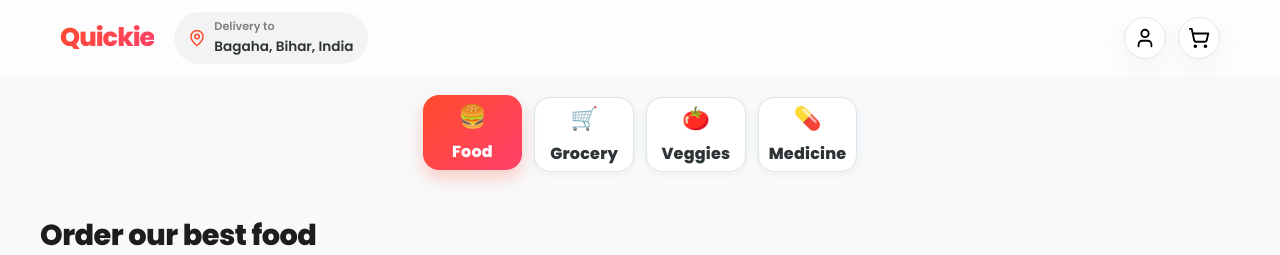
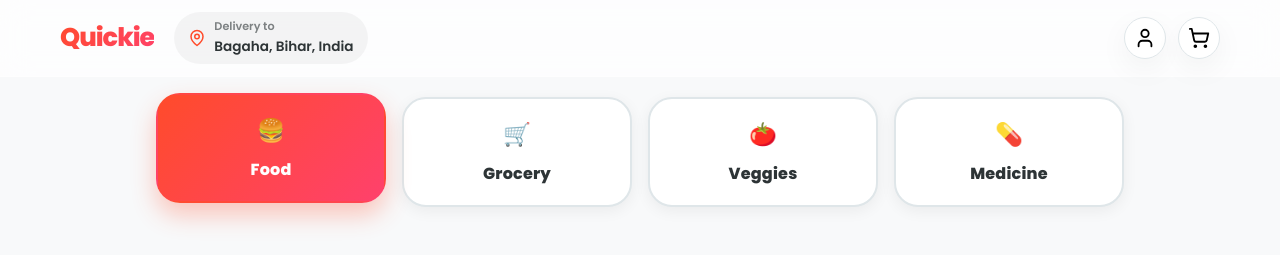
Before and after one commit to shroffrupesh79034-tech/Quickie-Customer-App, a React (Vite) app: page / in a window 1280 px wide. Shown: the top 255 px of the page. Built offline with nearby package versions, Linux system fonts and the light colour scheme.

Commit message:
style: set fixed dimensions for navigation tabs (230x110)

```diff
--- a/src/App.jsx
+++ b/src/App.jsx
@@ -63,36 +63,39 @@
 
 const styles = {
   tabGrid: {
-    display: 'grid',
-    gridTemplateColumns: 'repeat(4, 1fr)', // Default 4 in a row for web
-    gap: '12px',
+    display: 'flex',
+    justifyContent: 'center',
+    gap: '16px',
     marginBottom: '20px',
+    flexWrap: 'wrap',
   },
   tabItem: {
     display: 'flex',
-    flexDirection: 'column', // Stack icon and text slightly for "mid-large" feel
+    flexDirection: 'column',
     alignItems: 'center',
     justifyContent: 'center',
-    gap: '4px',
-    padding: '12px 10px',
-    borderRadius: '16px', // Balanced rounded corner
+    gap: '8px',
+    padding: '20px',
+    borderRadius: '24px',
     cursor: 'pointer',
     transition: 'all 0.3s cubic-bezier(0.4, 0, 0.2, 1)',
-    boxShadow: '0 2px 8px rgba(0,0,0,0.05)',
-    border: '1px solid var(--border-color)',
+    boxShadow: '0 4px 15px rgba(0,0,0,0.06)',
+    border: '2px solid var(--border-color)',
     background: 'white',
-    height: '75px', // Consistent mid-large height
+    width: '230px', // Fixed length
+    height: '110px', // Fixed height
   },
   tabActive: {
     background: 'var(--primary-gradient)',
     color: 'white',
-    transform: 'translateY(-2px)',
-    border: 'none',
-    boxShadow: '0 8px 16px rgba(255, 75, 43, 0.25)',
+    transform: 'translateY(-4px)', // More pronounced lift
+    borderColor: 'transparent',
+    boxShadow: '0 12px 24px rgba(255, 75, 43, 0.3)',
   },
   tabInactive: {
     color: 'var(--text-main)',
-    fontWeight: 700,
+    fontWeight: 800,
+    fontSize: '1.1rem', // Larger font
   }
 };
 
```
